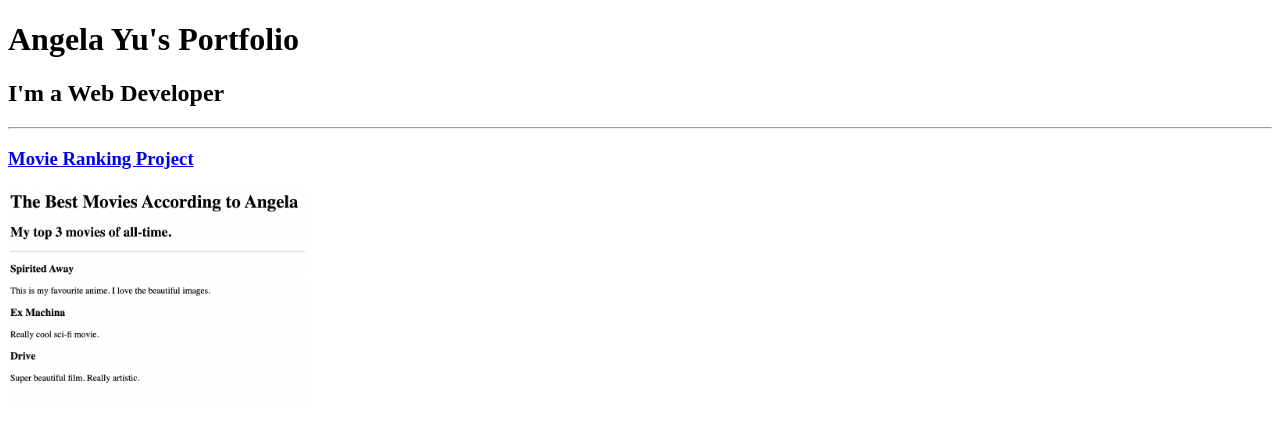
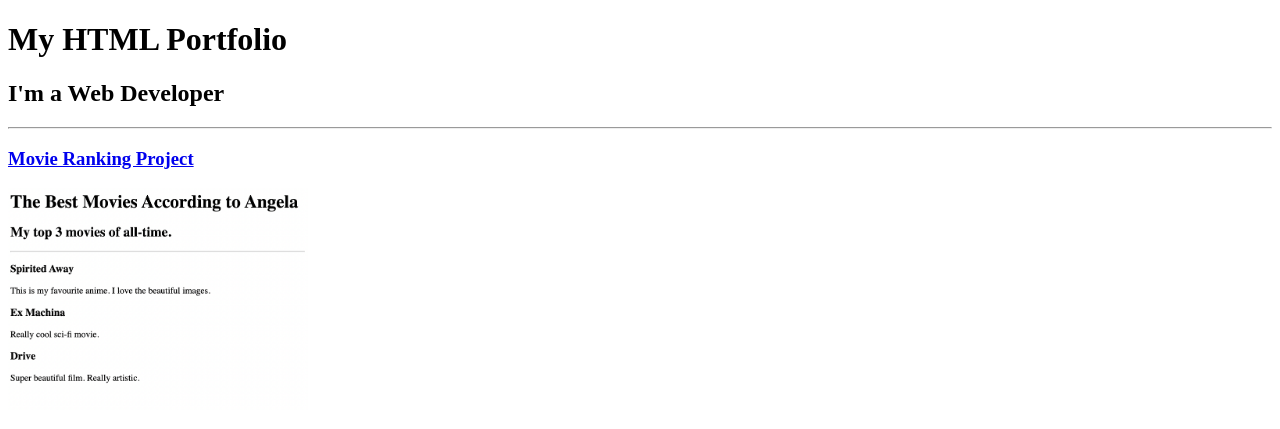
Before and after one commit to saadullahgilal/html-project, a plain HTML site: page index.html in a window 1280 px wide. Shown: the top 429 px of the page. Drawn offline with Linux system fonts and the light colour scheme.

Commit message:
index.html

```diff
--- a/index.html
+++ b/index.html
@@ -1,18 +1,3 @@
-<!-- TODO 1: Create the HTML Boilerplate -->
-
-<!-- TODO 2: Add Your previous projects' HTML into the public folder -->
-
-<!-- TODO 3: Take screenshots of your project previews and add the images to the images folder -->
-
-<!-- TODO 4: Add titles/subtitles etc. -->
-
-<!-- TODO 5: Add a link to the project pages -->
-
-<!-- TODO 6: Add images to show the project previews
-HINT for TODO 6: You can use the height attribute set to 200 to make the image smaller:
-https://developer.mozilla.org/en-US/docs/Web/HTML/Element/img#attr-height -->
-
-<!-- TODO 7: Add the Contact Me and About Me page links -->
 <!DOCTYPE html>
 <html lang="en">
   <head>
@@ -21,7 +6,7 @@ https://developer.mozilla.org/en-US/docs/Web/HTML/Element/img#attr-height -->
     <title>HTML Porfolio Project</title>
   </head>
   <body>
-    <h1>Angela Yu's Portfolio</h1>
+    <h1>My HTML Portfolio</h1>
     <h2>I'm a Web Developer</h2>
     <hr />
     <a href="public/movie-ranking.html"><h3>Movie Ranking Project</h3></a>
```
